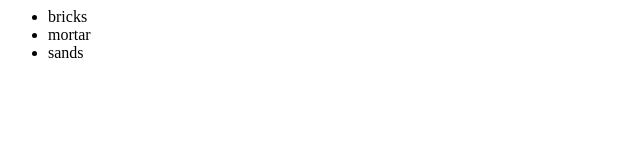
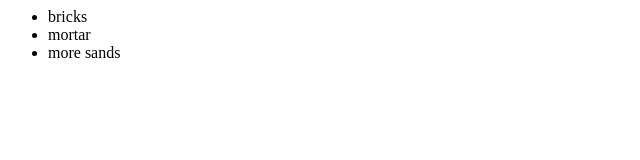
Before and after one commit to jameschmitty/newGitTest, a plain HTML site: page index.html in a window 1280 px wide. Shown: the full height of the page, 0-640 px from the left. Drawn offline with Linux system fonts and the light colour scheme.

Commit message:
changed 'sands' to 'more sands'

```diff
--- a/index.html
+++ b/index.html
@@ -4,7 +4,7 @@
 		 	<ul>
 		 		<li>bricks</li>
 		 		<li>mortar</li>
-		 		<li>sands</li>
+		 		<li>more sands</li>
 		 	</ul>
 		 </div>
 	</body>
```
